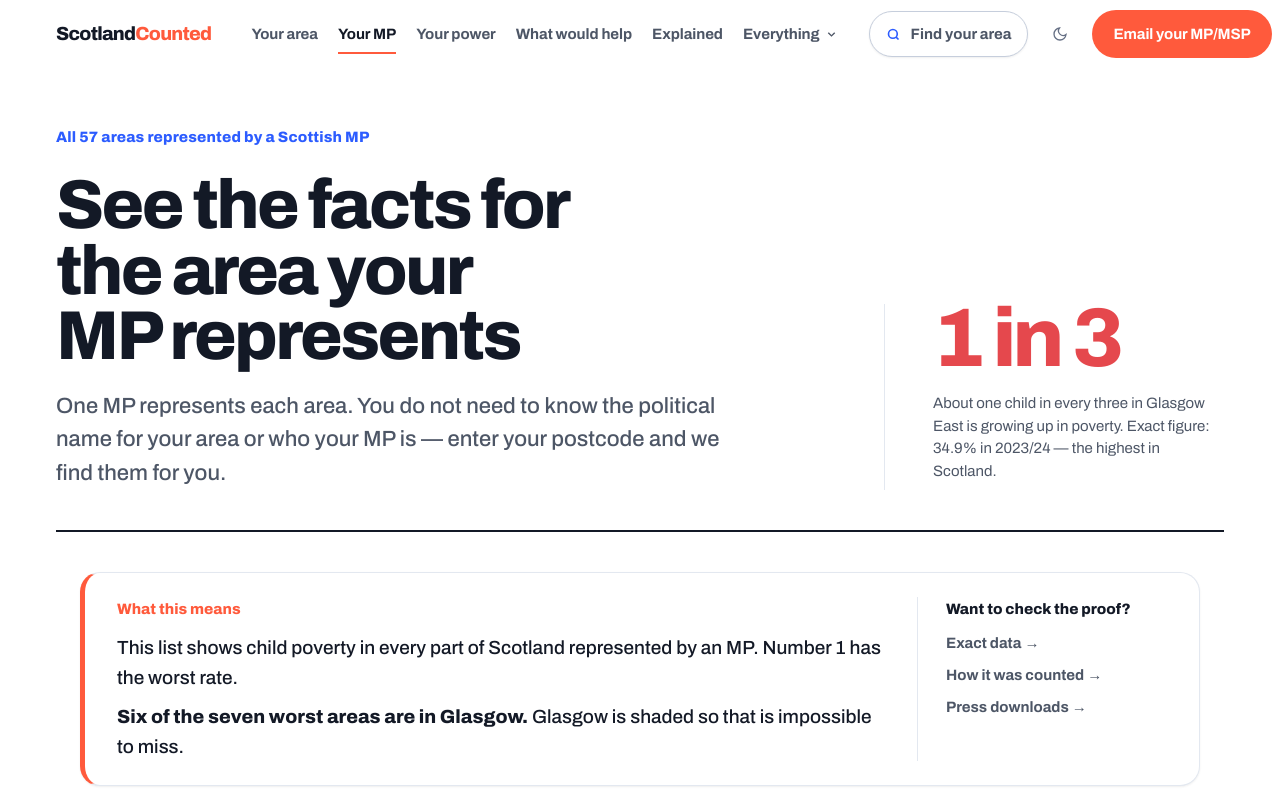
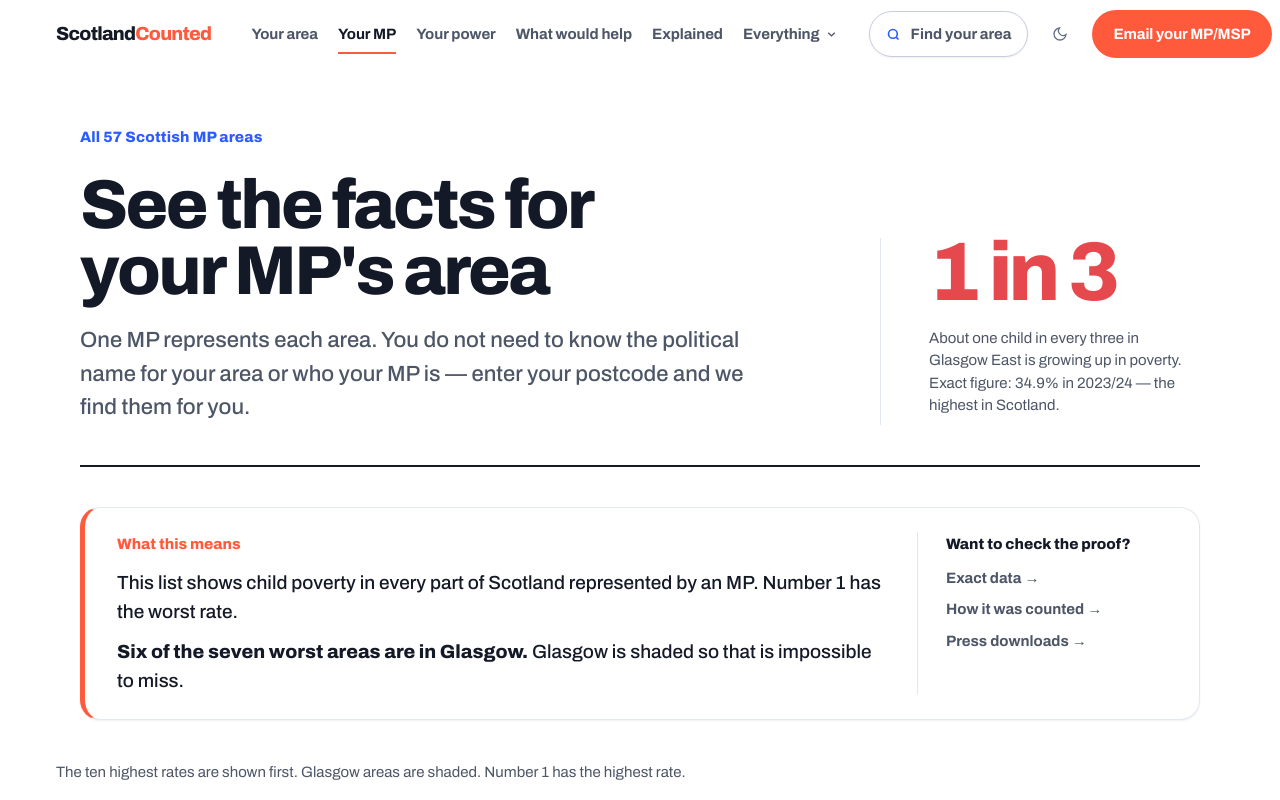
Before and after one commit to GraemeVIP/scotland-counted, a Next.js app: page /constituencies in a window 1280 px wide. Shown: the top 800 px of the page. Built offline with nearby package versions, Linux system fonts and the light colour scheme.

Commit message:
Match page header layouts

```diff
--- a/src/app/(site)/constituencies/page.tsx
+++ b/src/app/(site)/constituencies/page.tsx
@@ -43,8 +43,8 @@ export default function Constituencies() {
 
       <Page>
         <PageHeader
-          eyebrow={`All ${CONSTITUENCY_COUNT} areas represented by a Scottish MP`}
-          title="See the facts for the area your MP represents"
+          eyebrow={`All ${CONSTITUENCY_COUNT} Scottish MP areas`}
+          title="See the facts for your MP's area"
           lede="One MP represents each area. You do not need to know the political name for your area or who your MP is — enter your postcode and we find them for you."
           stat={{
             value: worstShare.replace(/^(about|more than|almost)\s+/, ""),
--- a/src/components/Blocks.tsx
+++ b/src/components/Blocks.tsx
@@ -93,11 +93,11 @@ export function PageHeader({
   return (
     <header className="pt-10 sm:pt-14 pb-8 sm:pb-10">
       <div
-        className={
+        className={`max-w-[1120px] mx-auto ${
           stat
-            ? "grid gap-x-14 gap-y-10 lg:grid-cols-[minmax(0,1fr)_minmax(280px,340px)] items-end"
-            : "max-w-[1120px] mx-auto"
-        }
+            ? "grid gap-x-12 gap-y-10 lg:grid-cols-[minmax(0,1fr)_minmax(280px,320px)] items-end"
+            : ""
+        }`}
       >
         <div>
           {eyebrow && <p className="label mb-6">{eyebrow}</p>}
@@ -122,9 +122,7 @@ export function PageHeader({
           </div>
         )}
       </div>
-      <div
-        className={`mt-8 sm:mt-10 border-t-2 border-[var(--ink)] ${stat ? "" : "max-w-[1120px] mx-auto"}`}
-      />
+      <div className="mt-8 sm:mt-10 max-w-[1120px] mx-auto border-t-2 border-[var(--ink)]" />
     </header>
   );
 }
```
